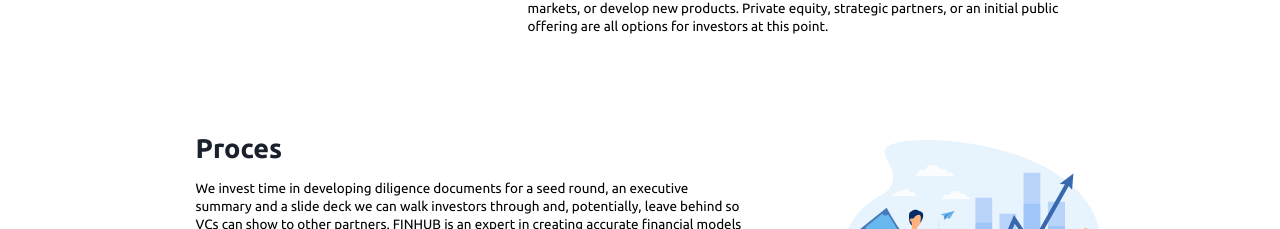
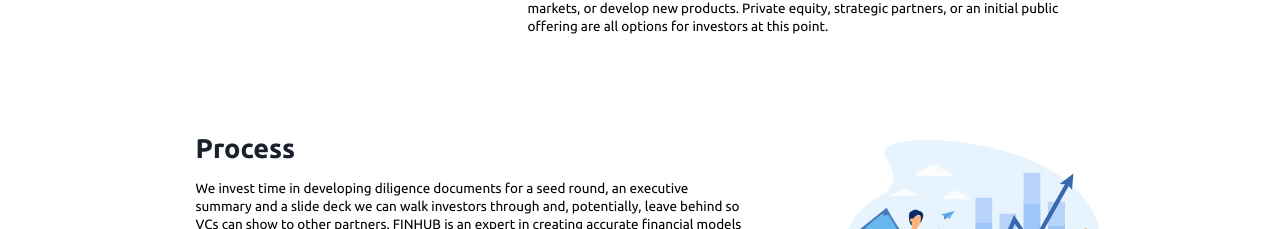
Before and after one commit to blry/fh, a Next.js app: page /fundraising in a window 1280 px wide. Shown: the part 951-1180 px from the top of the page. Built offline with nearby package versions, Linux system fonts and the light colour scheme.

Commit message:
bugs and more

```diff
--- a/src/pages/fundraising.tsx
+++ b/src/pages/fundraising.tsx
@@ -34,7 +34,7 @@
           reverse
         />
         <VerticalFeatureRow
-          title="Proces"
+          title="Process"
           description="We invest time in developing diligence documents for a seed round, an executive summary and a slide deck we can
           walk investors through and, potentially, leave behind so VCs can show to other partners. FINHUB is an expert in creating
           accurate financial models and business plans that allow everyone to understand how numbers work, not just what numbers are.
--- a/src/templates/SalesTools.tsx
+++ b/src/templates/SalesTools.tsx
@@ -1,7 +1,7 @@
 const SalesTools = () => {
   return (
     <>
-      <div className="flex justify-between">
+      <div className="flex justify-between mb-7">
         <div className="w-2/12 flex justify-center">
           <img src="/icons/icon-hubspot.svg" alt="icon" />
         </div>
```
